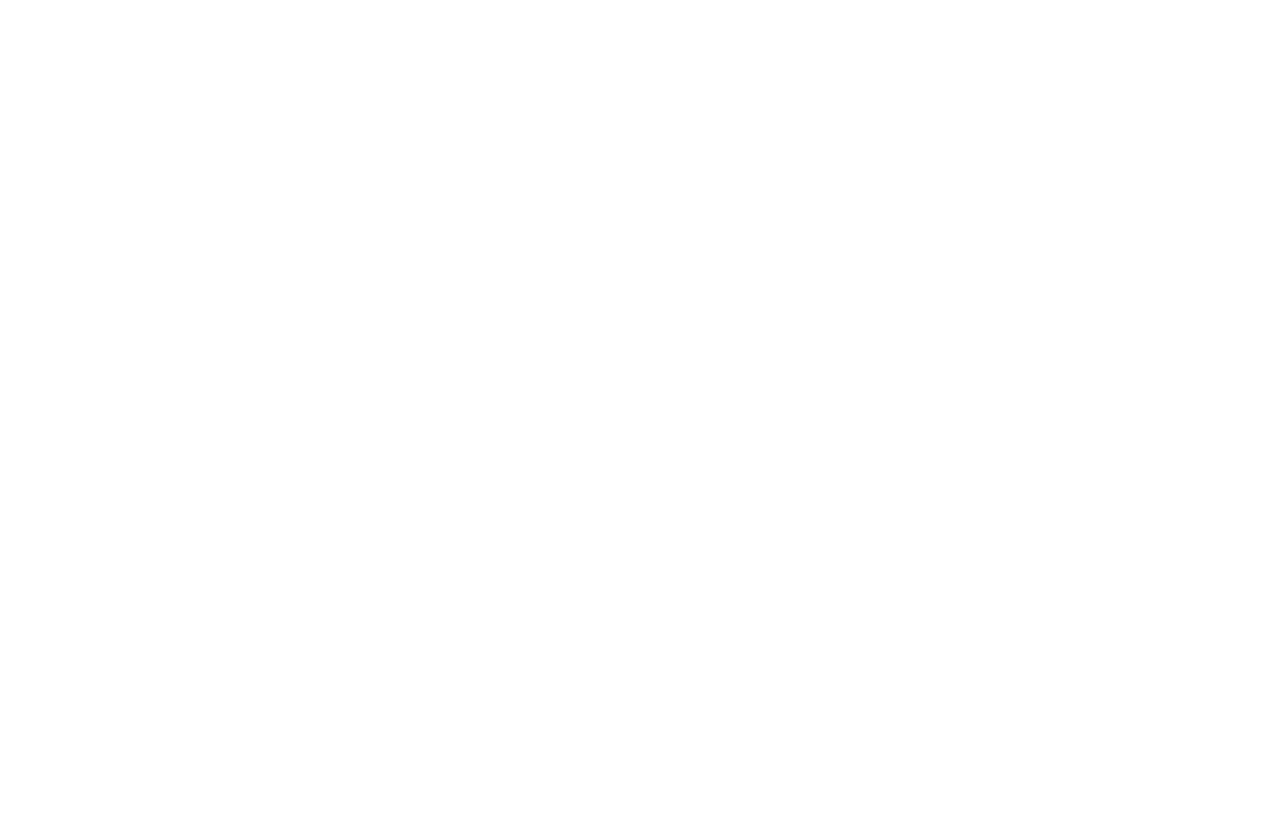
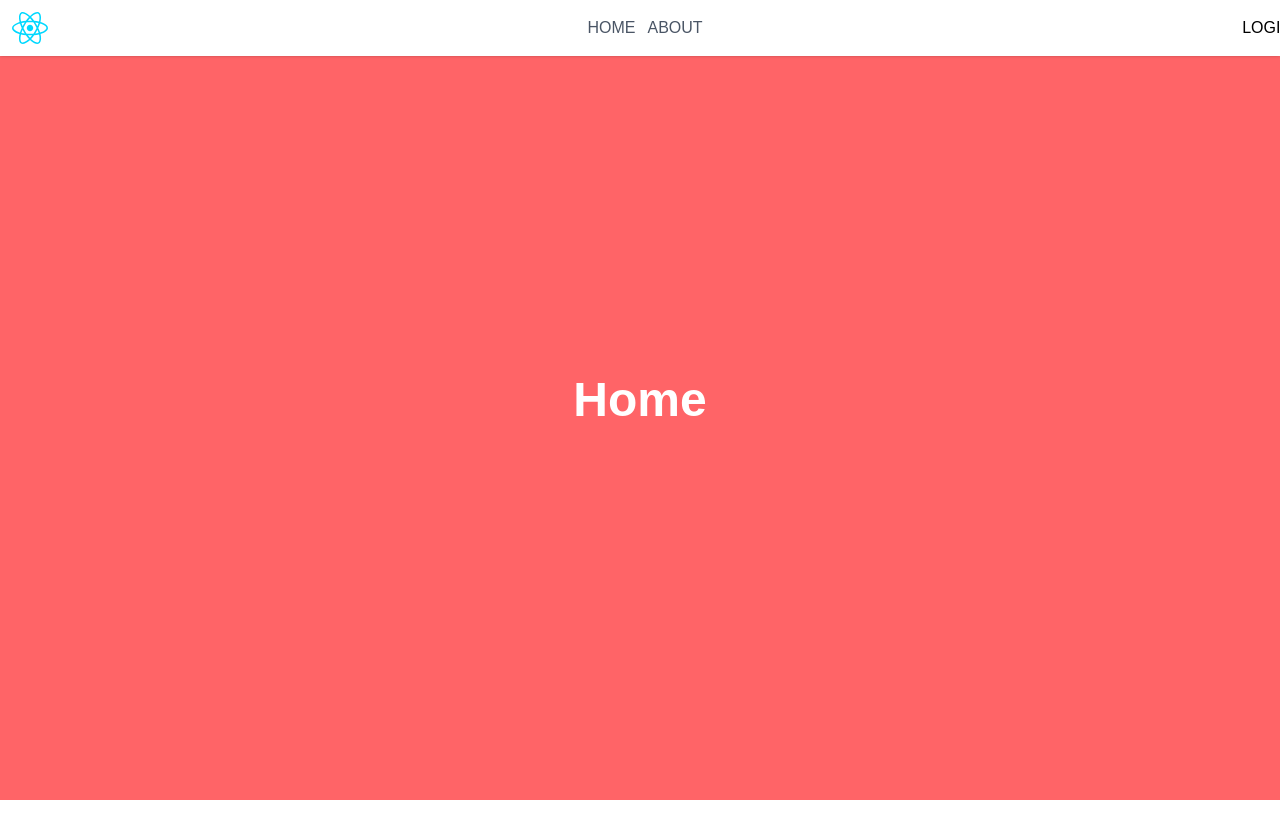
Before and after one commit to Ryanz23/cek-viral-try, a React (Vite) app: page / in a window 1280 px wide. Shown: the top 838 px of the page. Before the commit the page ends 800 px from the top, so only its background shows below. Built offline with nearby package versions, Linux system fonts and the light colour scheme.

Commit message:
✨feat: implement routing and page transitions, add Home and About pages, and enhance navigation

```diff
--- a/index.html
+++ b/index.html
@@ -5,6 +5,7 @@
     <link rel="icon" type="image/svg+xml" href="/vite.svg" />
     <meta name="viewport" content="width=device-width, initial-scale=1.0" />
     <link rel="stylesheet" href="./src/styles/styles.css">
+
     <title>Vite + React</title>
   </head>
   <body>
--- a/package.json
+++ b/package.json
@@ -11,8 +11,10 @@
   },
   "dependencies": {
     "@tailwindcss/vite": "^4.1.8",
+    "gsap": "^3.13.0",
     "react": "^19.1.0",
     "react-dom": "^19.1.0",
+    "react-router-dom": "^7.6.1",
     "tailwindcss": "^4.1.8"
   },
   "devDependencies": {
--- a/src/App.jsx
+++ b/src/App.jsx
@@ -1,9 +1,24 @@
-import React from 'react'
+import React from "react";
+import { BrowserRouter as Router, Routes, Route, Link } from "react-router-dom";
+import Navigation from "./components/navigation";
+import Home from "./pages/Home";
+import About from "./pages/About";
+import PageTransition from "./components/PageTransition";
 
 const App = () => {
   return (
-    <></>
-  )
-}
+    <Router>
+      <div>
+        <Navigation />
+        <PageTransition>
+          <Routes>
+            <Route path="/" element={<Home />} />
+            <Route path="/about" element={<About />} />
+          </Routes>
+        </PageTransition>
+      </div>
+    </Router>
+  );
+};
 
-export default App
+export default App;
--- /dev/null
+++ b/src/components/PageTransition.jsx
@@ -0,0 +1,20 @@
+import { useRef, useEffect } from "react";
+import { useLocation } from "react-router-dom";
+import gsap from "gsap";
+
+const PageTransition = ({ children }) => {
+  const ref = useRef();
+  const location = useLocation();
+
+  useEffect(() => {
+    gsap.fromTo(
+      ref.current,
+      { opacity: 1, y: 50 },
+      { opacity: 1, y: 0, duration: 0.6, ease: "expo.in" }
+    );
+  }, [location.pathname]);
+
+  return <div ref={ref}>{children}</div>;
+};
+
+export default PageTransition;
--- a/src/components/navigation.jsx
+++ b/src/components/navigation.jsx
@@ -0,0 +1,39 @@
+import React from "react";
+import { Link } from "react-router-dom";
+import image from "../assets/react.svg";
+const navigation = () => {
+  return (
+    <header className="bg-white p-3 shadow-sm fixed top-0 w-full z-50">
+      <nav className="flex items-center justify-between w-7xl m-auto ">
+        <div>
+          <img src={image} alt="logo" />
+        </div>
+        <ul className="flex gap-3 ">
+          <li>
+            <Link
+              to="/"
+              className="text-gray-600 hover:text-red-600 transition-all"
+            >
+              HOME
+            </Link>
+          </li>
+          <li>
+            <Link
+              to="/about"
+              className="text-gray-600 hover:text-amber-300 transition-all"
+            >
+              ABOUT
+            </Link>
+          </li>
+        </ul>
+        <ul>
+          <li>
+            <Link>LOGIN</Link>
+          </li>
+        </ul>
+      </nav>
+    </header>
+  );
+};
+
+export default navigation;
--- /dev/null
+++ b/src/pages/About.jsx
@@ -0,0 +1,16 @@
+import React from "react";
+
+const About = () => {
+  return (
+    <>
+      <div className="w-full h-svh bg-yellow-400 flex items-center justify-center">
+        <h1 className="text-white text-5xl font-bold text-center w-fit m-auto ">
+          About
+        </h1>
+      </div>
+      <div className="h-svh w-full"></div>
+    </>
+  );
+};
+
+export default About;
--- /dev/null
+++ b/src/pages/Home.jsx
@@ -0,0 +1,16 @@
+import React from "react";
+
+const Home = () => {
+  return (
+    <>
+      <div className="w-full h-svh bg-red-400 flex items-center justify-center">
+        <h1 className="text-white text-5xl font-bold text-center w-fit m-auto ">
+          Home
+        </h1>
+      </div>
+      <div className="h-svh w-full"></div>
+    </>
+  );
+};
+
+export default Home;
--- a/src/styles/styles.css
+++ b/src/styles/styles.css
@@ -1 +1,11 @@
 @import "tailwindcss";
+@theme{
+    --color-gradient-primary: linear-gradient(90deg,rgba(0, 126, 190, 1) 0%, rgba(0, 149, 15, 1) 100%);
+    --color-green-secondary: #00950F;
+
+    --text-primary: 16px;
+}
+
+body {
+  font-family: "Quicksand", sans-serif;
+}
```
Also changed, not shown: src/pages/Loading.jsx (added), 1 other file (tests, documents, lock files or other folders).
